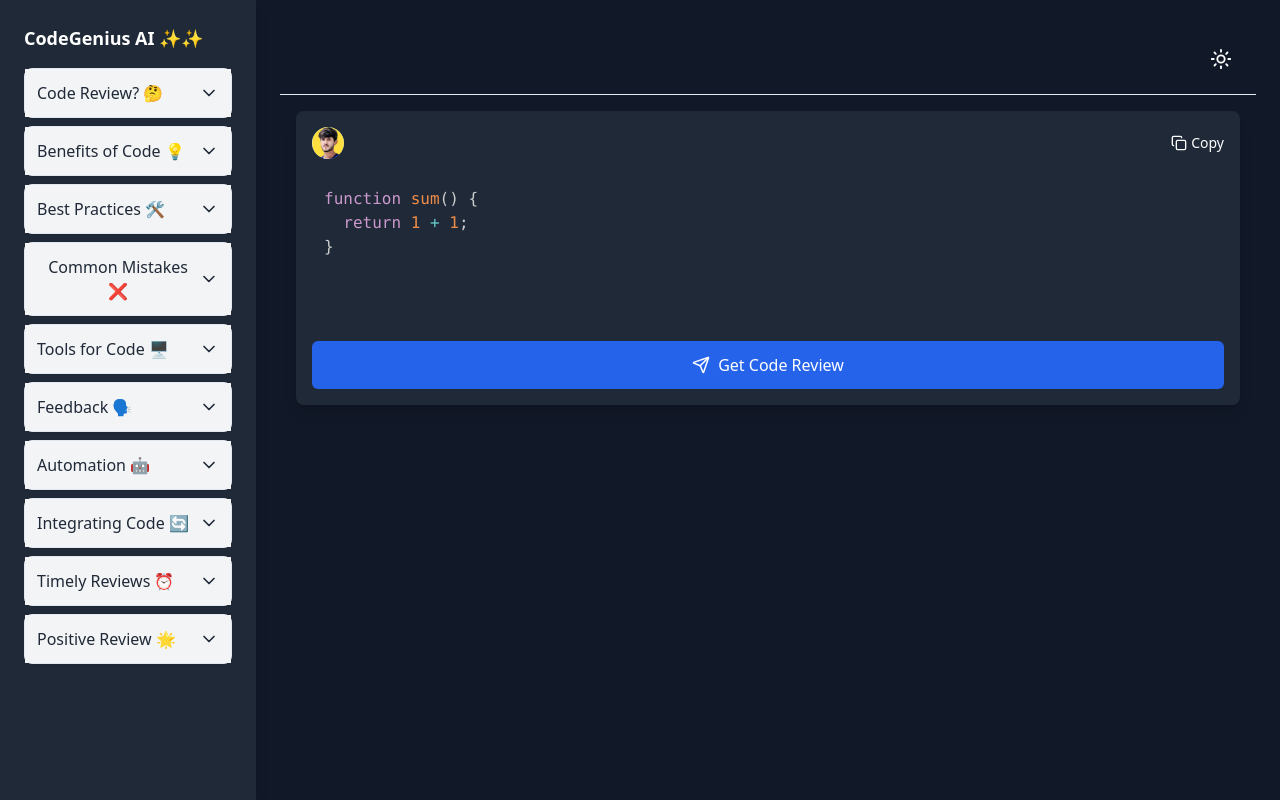
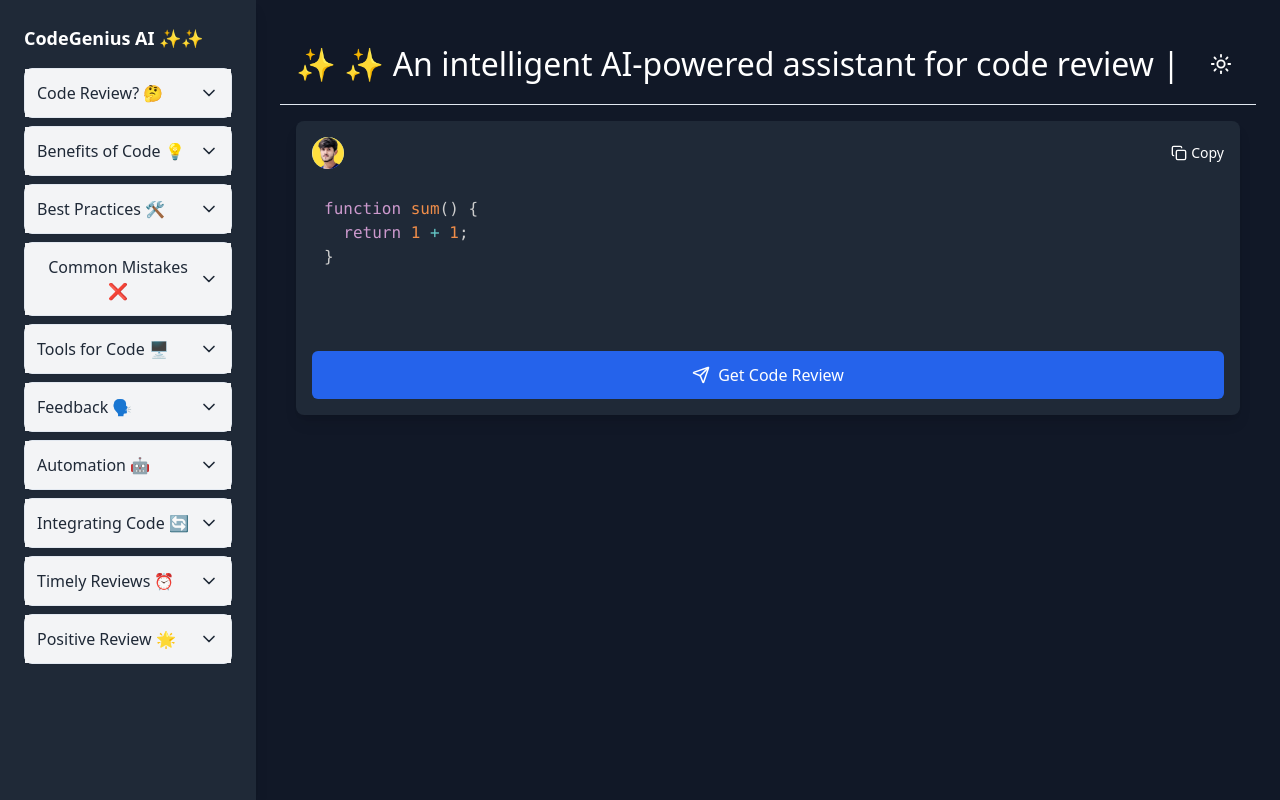
Before and after one commit to faisalabbas001/Hiring_Agent_FrontedUI, a React (Vite) app: page / in a window 1280 px wide. Built offline with nearby package versions, Linux system fonts and the light colour scheme.

Commit message:
add that the type animation

```diff
--- a/src/components/ui/TypeAnimation.tsx
+++ b/src/components/ui/TypeAnimation.tsx
@@ -5,7 +5,7 @@ const ExampleComponent = () => {
     <TypeAnimation
       sequence={[
         // Same substring at the start will only be typed out once, initially
-        'An intelligent AI-powered assistant for code review and generation. 🚀',
+        ' ✨ ✨  An intelligent AI-powered assistant for code review and generation. 🚀',
         1000, // wait 1s before replacing "Mice" with "Hamsters"
         'corrections and improvements ✨ ✨ ',
         1000,
--- a/src/pages/ChatbotUI/BotUI.tsx
+++ b/src/pages/ChatbotUI/BotUI.tsx
@@ -14,6 +14,7 @@ import imageSrc from "/profile.png";
 import Accordion  from "../../components/ui/Accordion";
 import {  useNavigate } from "react-router-dom";
 import { Terminal } from "lucide-react";
+import ExampleComponent  from  "../../components/ui/TypeAnimation";
  // Make sure you have this import
  const BotUI = () => {
 
@@ -93,6 +94,8 @@ import { Terminal } from "lucide-react";
       <motion.div initial={{ opacity: 0 }} animate={{ opacity: 1 }} className="flex flex-col rounded-xl h-full w-full overflow-hidden">
         {/* Header */}
         <div className="border-b p-4 flex items-center justify-between flex-wrap">
+
+            <ExampleComponent/>
           <button className="md:hidden p-2" onClick={() => setSidebarOpen(true)}>
             <Menu size={24} />
           </button>
```
